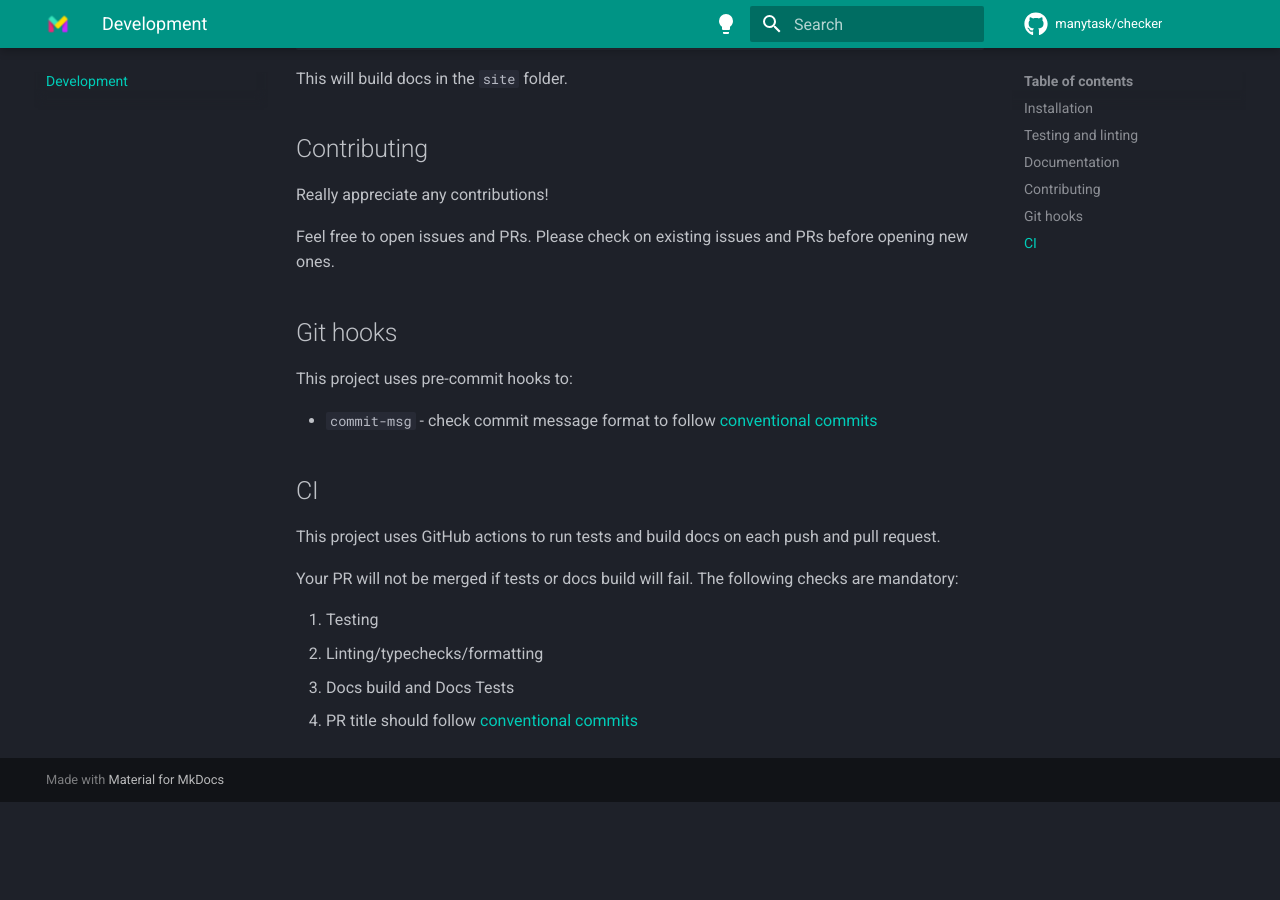
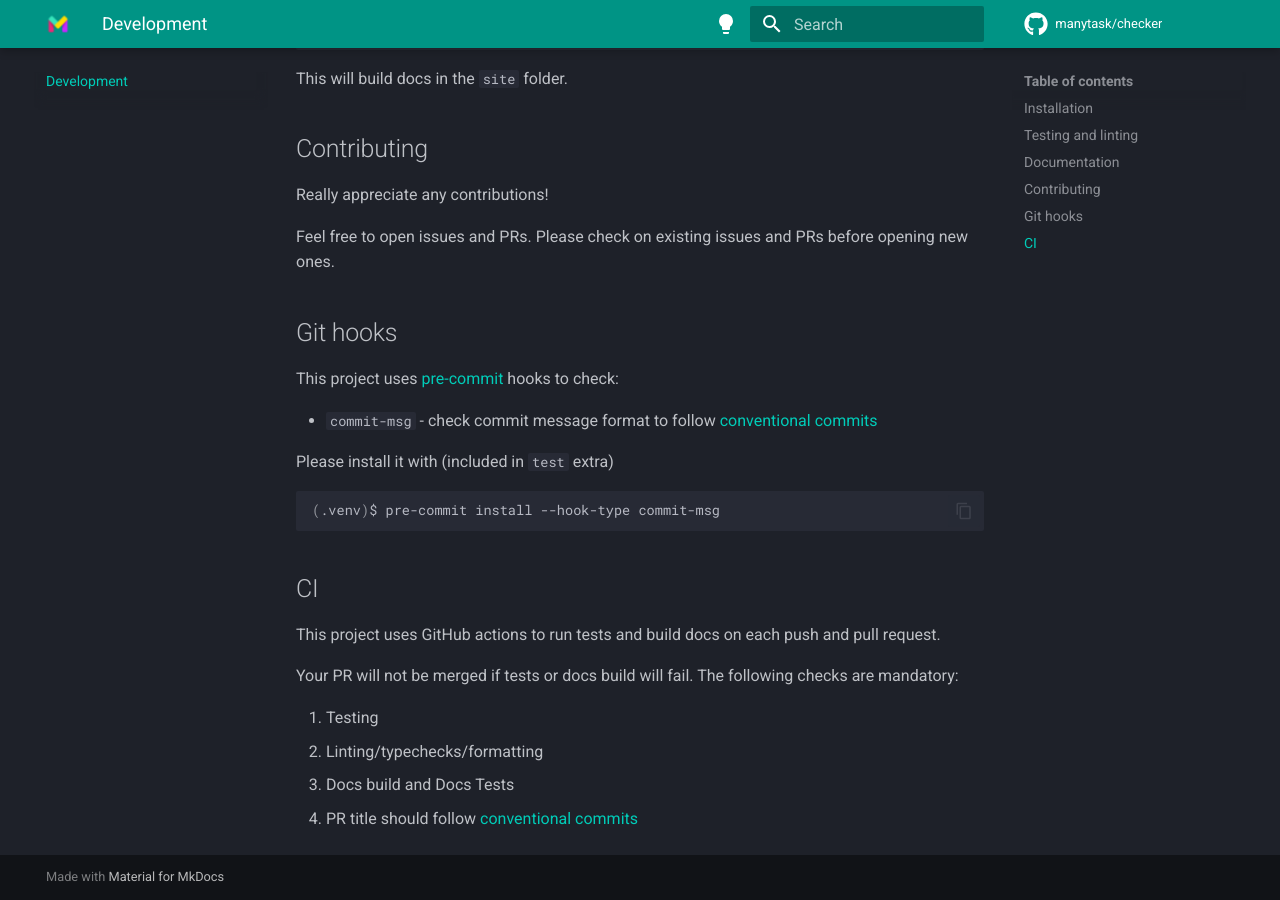
Before and after one commit to manytask/checker, an MkDocs documentation site: the page built from docs/6_development.md, in a window 1280 px wide and 900 px high, scrolled down 1612 px. Built offline with MkDocs 1.6.1 and Material for MkDocs 9.7.7, drawn with Linux system fonts in a browser that asks for light colours; comment, search, counter and statistics services are not loaded; the version menu is left out; before the commit the page ends 2414 px from its top, so only the background shows below that.

Commit message:
chore: add `pre-commit` package

````diff
--- a/docs/6_development.md
+++ b/docs/6_development.md
@@ -83,10 +83,14 @@ Feel free to open issues and PRs. Please check on existing issues and PRs before
 
 ## Git hooks
 
-This project uses pre-commit hooks to:
+This project uses [pre-commit](https://pre-commit.com/) hooks to check:
 
 * `commit-msg` - check commit message format to follow [conventional commits](https://www.conventionalcommits.org/en/v1.0.0/)
 
+Please install it with (included in `test` extra)
+```shell
+(.venv)$ pre-commit install --hook-type commit-msg
+```
 
 ## CI
 
--- a/pyproject.toml
+++ b/pyproject.toml
@@ -55,6 +55,7 @@ test = [
     "types-requests >=2.20.0,<3.0.0",
     "types-PyYAML >=6.0.0,<7.0.0",
     "wheel >=0.40.0",
+    "pre-commit >=3.0.0,<4.0.0",
 ]
 docs = [
     "mike >=1.1.0,<3.0.0",
````
Also changed, not shown: .pre-commit-config.yaml (added, +7 -0 lines).
